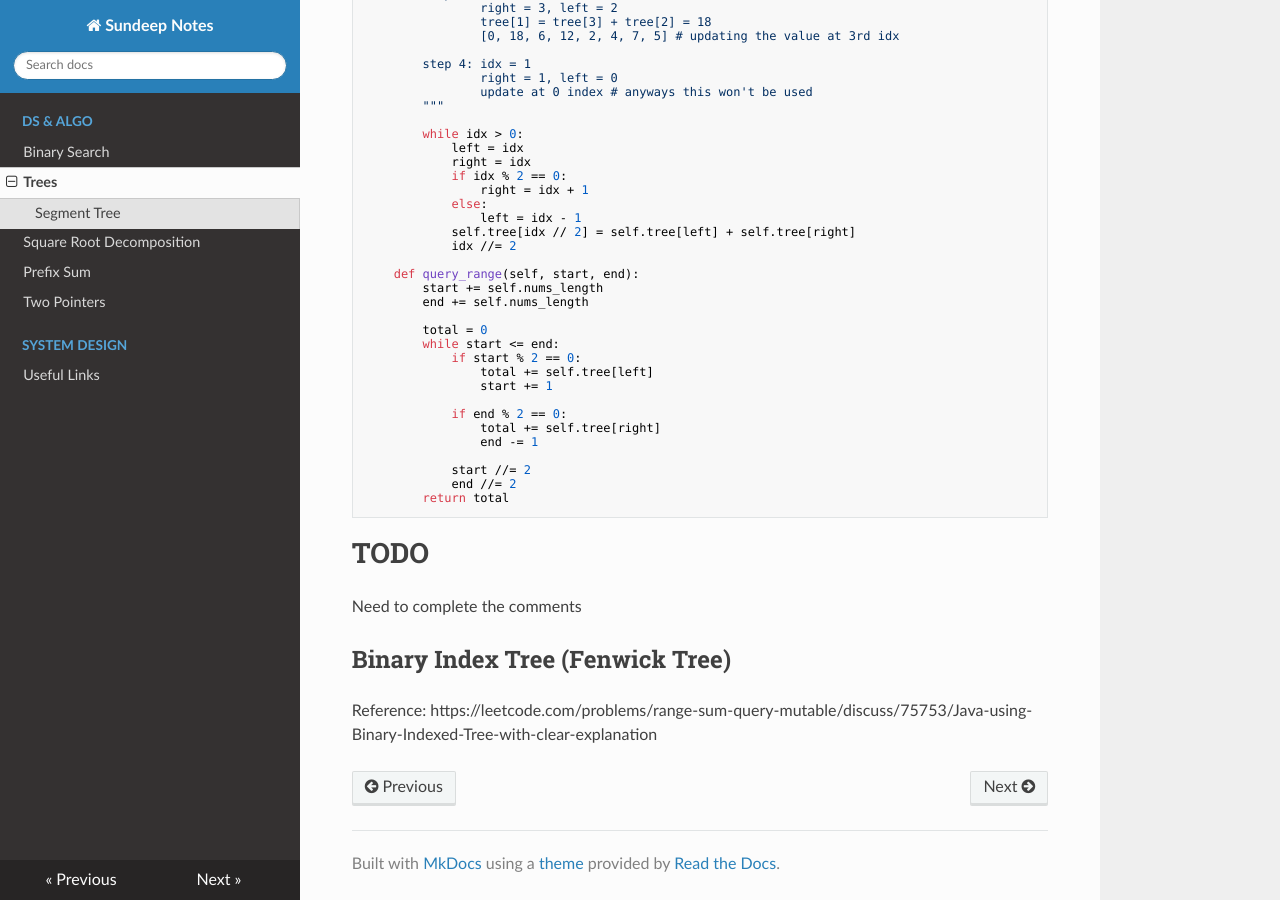
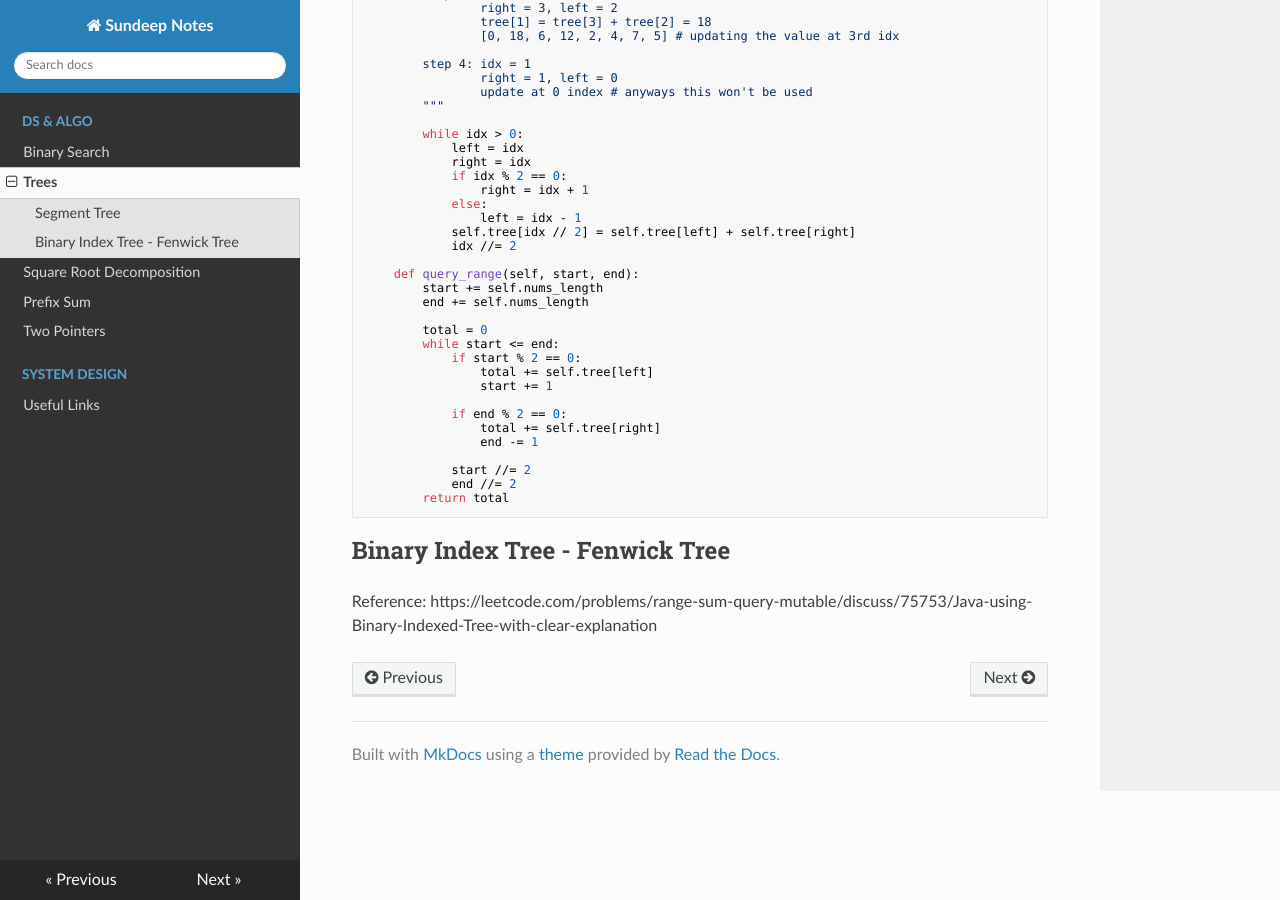
Before and after one commit to gsundeep-tech/notes, an MkDocs documentation site: the page built from docs/ds_and_algo/trees.md, in a window 1280 px wide and 900 px high, scrolled down 5128 px. Built offline with MkDocs 1.6.1, drawn with Linux system fonts in a browser that asks for light colours; nearby versions of some CDN libraries; some of the changed text lies outside the part shown.

Commit message:
creating sections

````diff
--- a/docs/ds_and_algo/trees.md
+++ b/docs/ds_and_algo/trees.md
@@ -1,7 +1,7 @@
 # Variations of Trees
 
 1. Segment Tree
-2. Binary Index Tree (Fenwick Tree)
+2. Binary Index Tree - Fenwick Tree
 3. AVL Trees
 4. Red black trees
 
@@ -371,9 +371,6 @@ class Nums:
         return total
 ```
 
-# TODO
-Need to complete the comments
-
-## Binary Index Tree (Fenwick Tree)
+## Binary Index Tree - Fenwick Tree
 
 Reference: https://leetcode.com/problems/range-sum-query-mutable/discuss/75753/Java-using-Binary-Indexed-Tree-with-clear-explanation
````
